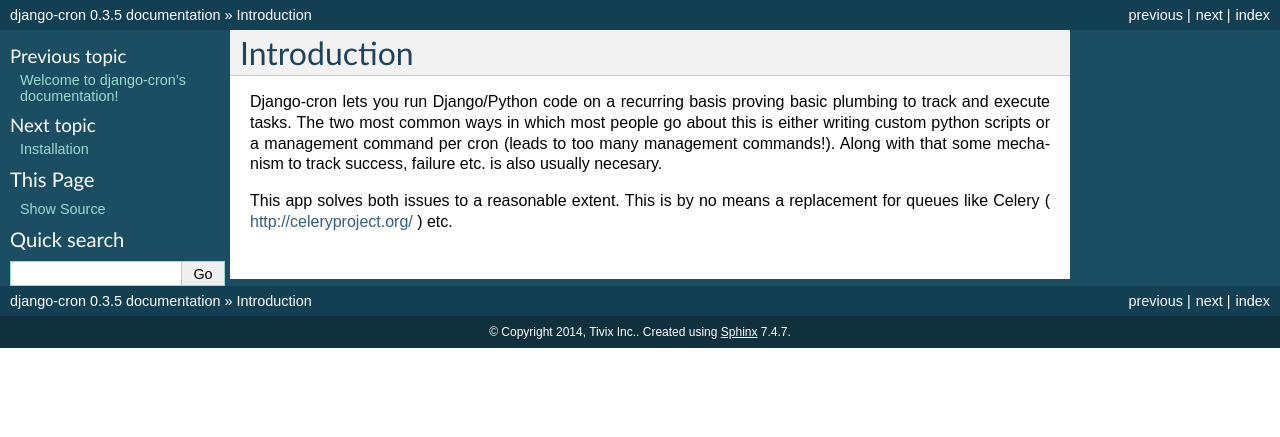
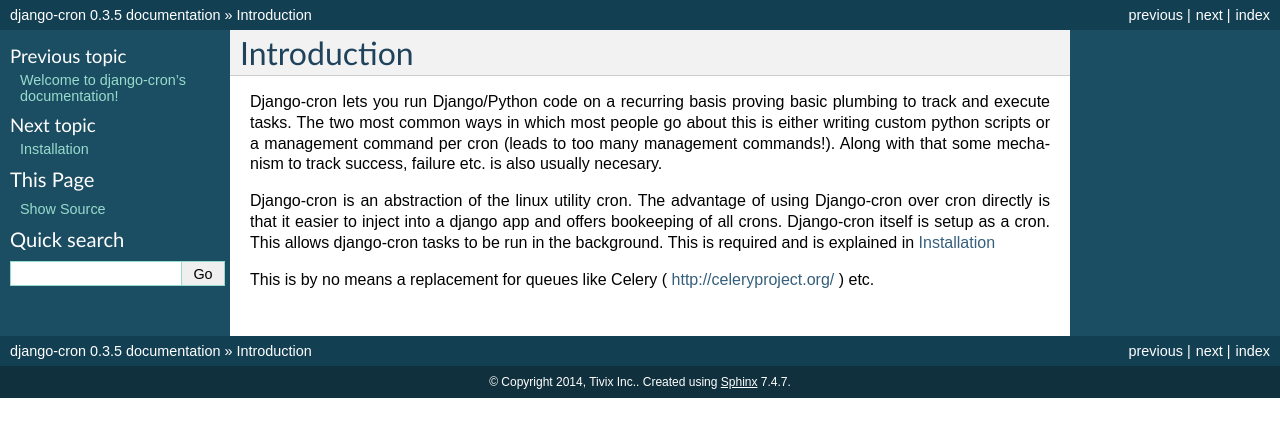
Before and after one commit to Tivix/django-cron, a Sphinx documentation site: the page built from docs/introduction.rst, in a window 1280 px wide. Shown: the top 437 px of the page. Built offline with Sphinx 7.4.7, drawn with Linux system fonts in a browser that asks for light colours.

Commit message:
merge #96

```diff
--- a/docs/introduction.rst
+++ b/docs/introduction.rst
@@ -3,4 +3,8 @@
 
 Django-cron lets you run Django/Python code on a recurring basis proving basic plumbing to track and execute tasks. The two most common ways in which most people go about this is either writing custom python scripts or a management command per cron (leads to too many management commands!). Along with that some mechanism to track success, failure etc. is also usually necesary.
 
-This app solves both issues to a reasonable extent. This is by no means a replacement for queues like Celery ( http://celeryproject.org/ ) etc.
+Django-cron is an abstraction of the linux utility cron. The advantage of using Django-cron over cron directly is that it easier to inject into a django app and
+offers bookeeping of all crons.
+Django-cron itself is setup as a cron. This allows django-cron tasks to be run in the background. This is required and is explained in :doc:`Installation <installation>`
+
+This is by no means a replacement for queues like Celery ( http://celeryproject.org/ ) etc.
```
